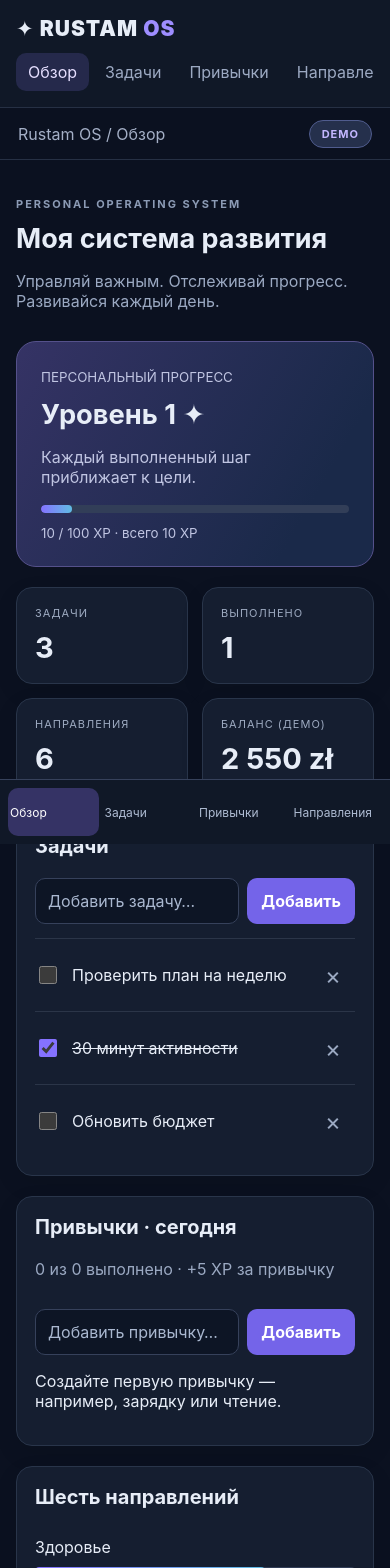
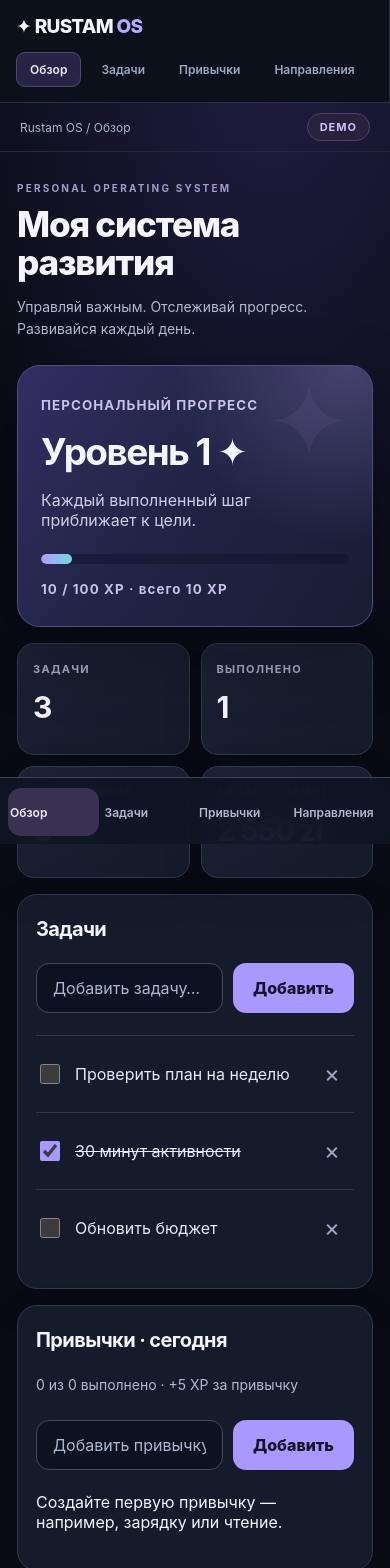
Before and after one commit to blatokomitet/rustam-os, a React (Vite) app: page / in a window 390 px wide. Shown: the top 1568 px of the page. Built offline with nearby package versions, Linux system fonts and the light colour scheme.

Commit message:
design: ship visually distinct Rustam OS dashboard v2 for mobile and desktop

```diff
--- a/src/style.css
+++ b/src/style.css
@@ -41,3 +41,74 @@ nav button[aria-current="page"]{background:#25294b;color:#fff}
   html{scroll-behavior:auto}
   *,*::before,*::after{animation-duration:.01ms!important;transition-duration:.01ms!important}
 }
+
+/* Rustam OS / visual system v2 — editorial dashboard */
+:root{font-family:Inter,ui-sans-serif,system-ui,-apple-system,"Segoe UI",sans-serif;color:#f4f5ff;background:#090c15;--surface:#141827;--surface-raised:#1c2134;--border:#30364c;--text:#f4f5ff;--muted:#b3bed4;--accent:#b1a3ff;--radius:22px}
+body{background:radial-gradient(ellipse 85% 48% at 80% -18%,#2a2255 0%,transparent 75%),#090c15;color:#f4f5ff}
+.shell{min-height:100dvh}
+aside{background:#0d111d;border-right:1px solid #252b3d;padding:32px 16px}
+.logo{font-size:22px;letter-spacing:-.7px;font-weight:850;padding:4px 15px 45px}
+.logo em{color:#b8aaff}
+.label,.eyebrow{color:#a49acb;letter-spacing:2.2px}
+aside nav{gap:7px}
+aside nav button{font-weight:560;font-size:14px;border:1px solid transparent;padding:14px 16px;transition:background .2s,border-color .2s}
+aside nav button:hover{background:#1b2032}
+aside nav button.selected{background:#292445;border-color:#514677;color:#eeeaff}
+main{background:transparent}
+header{height:78px;border-bottom:1px solid #252b3d;padding:0 clamp(22px,4vw,58px);color:#aab5ca;font-size:13px}
+.badge{background:#27213c;border-color:#4f416f;color:#cdbfff;font-weight:750}
+.content{max-width:1300px;padding:clamp(26px,4vw,58px)}
+.eyebrow{margin:0 0 12px}
+h1{font-size:clamp(34px,4.4vw,54px);line-height:1.08;letter-spacing:-1.9px;font-weight:820;margin:0 0 14px}
+.subtitle{font-size:15px;line-height:1.6;color:#b0bad0;margin:0 0 34px}
+.hero{position:relative;overflow:hidden;background:radial-gradient(circle at 93% 0%,rgba(190,159,255,.25),transparent 42%),linear-gradient(125deg,#342d63 0%,#202445 48%,#171e33 100%);border:1px solid #554c84;border-radius:28px;padding:clamp(28px,4vw,46px);box-shadow:0 25px 70px #03050c55;margin-bottom:24px}
+.hero:after{content:"✦";position:absolute;right:6%;top:2%;font-size:clamp(100px,16vw,210px);line-height:1;color:#c1aaff12;pointer-events:none}
+.hero small{color:#c8c1e9;font-weight:650;letter-spacing:1.1px}
+.hero h2{font-size:clamp(34px,5vw,55px);line-height:1.08;letter-spacing:-1.6px;margin:18px 0}
+.hero p{color:#d0cce7;max-width:440px}
+.hero .track{max-width:620px;height:10px;background:#100f2877;margin:30px 0 14px}
+.track div{background:linear-gradient(90deg,#b39bff,#73d7df)}
+.stats{gap:16px;margin-bottom:24px}
+.stats>div{background:linear-gradient(150deg,#1c2235,#131a29);border:1px solid #31384c;border-radius:21px;padding:26px;box-shadow:0 14px 40px #0002}
+.stats small{font-size:11px;color:#9faeca;letter-spacing:1.3px;font-weight:750}
+.stats b{font-size:clamp(29px,3vw,40px);letter-spacing:-1.3px;color:#f5f3ff}
+.card{background:#151b2b;border:1px solid #30394d;border-radius:24px;padding:30px;box-shadow:0 16px 40px #0002;margin-bottom:22px}
+.card h2{font-size:23px;letter-spacing:-.6px;margin-bottom:22px}
+.add{gap:10px;margin-bottom:22px}
+.add input{background:#0c1220;border:1px solid #414960;border-radius:13px;padding:14px 16px;color:#fff}
+.add input:focus{border-color:#ad9eff}
+.add button,.card>button{background:#a898ff;color:#17132a;border-radius:13px;padding:12px 20px;font-weight:760}
+.add button:hover,.card>button:hover{background:#c0b6ff}
+.task{border-top:1px solid #30384a;padding:16px 0}
+.task label{color:#e4e9f4}
+.task input{accent-color:#a898ff;width:20px;height:20px}
+.directions{gap:20px}
+.directions>div{background:#101626;border:1px solid #293347;border-radius:15px;padding:18px}
+.directions .track{background:#2a3349;height:7px}
+footer{color:#7886a0;letter-spacing:1.4px}
+@media(max-width:750px){
+ body{background:radial-gradient(ellipse 110% 35% at 70% 0%,#231d44 0%,transparent 80%),#090c15}
+ aside{padding:15px 16px 12px;background:#0c101b;border-bottom:1px solid #2a3042}
+ .logo{padding:0 0 14px;font-size:19px}
+ aside nav{gap:6px;padding-bottom:3px}
+ aside nav button{padding:9px 13px;font-size:12px;border-radius:9px}
+ header{height:49px;padding:0 20px;font-size:12px}
+ .content{padding:30px 17px calc(110px + env(safe-area-inset-bottom))}
+ .eyebrow{font-size:10px}
+ h1{font-size:clamp(32px,9vw,42px);letter-spacing:-1.2px}
+ .subtitle{font-size:14px;margin-bottom:24px}
+ .hero{border-radius:23px;padding:28px 23px;margin-bottom:16px}
+ .hero h2{font-size:37px}
+ .hero .track{margin-top:24px}
+ .stats{gap:11px;margin-bottom:16px}
+ .stats>div{border-radius:17px;padding:18px 15px;min-height:112px}
+ .stats b{font-size:30px;margin-top:13px}
+ .card{border-radius:20px;padding:22px 18px;margin-bottom:16px}
+ .card h2{font-size:20px}
+ .mobile-bottom{background:#101524ed;backdrop-filter:blur(18px);border-top:1px solid #41415c;padding-top:10px}
+ .mobile-bottom button{border-radius:13px;color:#aeb9d2;font-weight:600}
+ .mobile-bottom button.selected{background:#393052;color:#f2ebff}
+ .directions{gap:10px}
+ .directions>div{padding:14px}
+}
+@media(max-width:360px){.hero h2{font-size:31px}.stats small{font-size:10px}}
```
